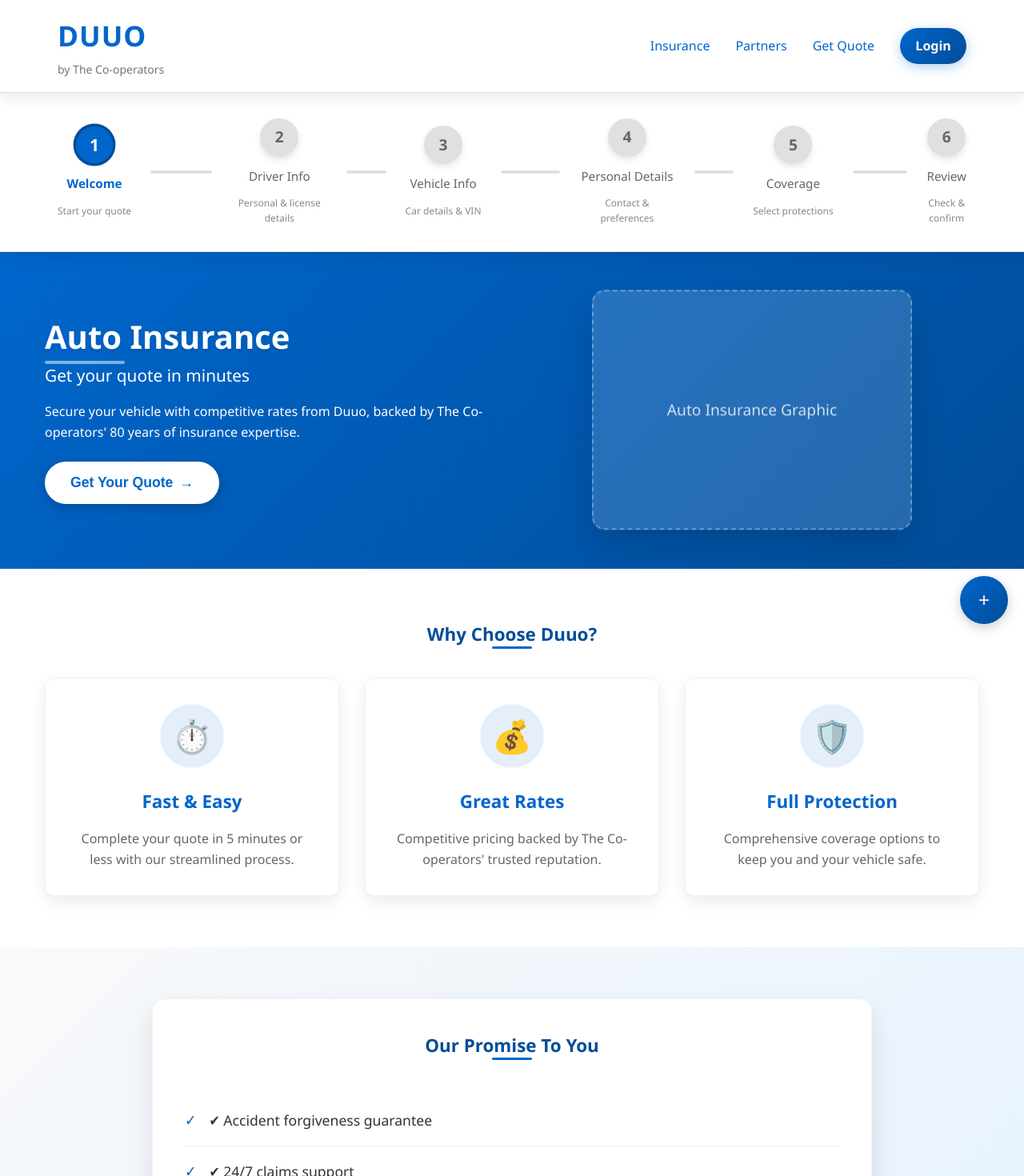
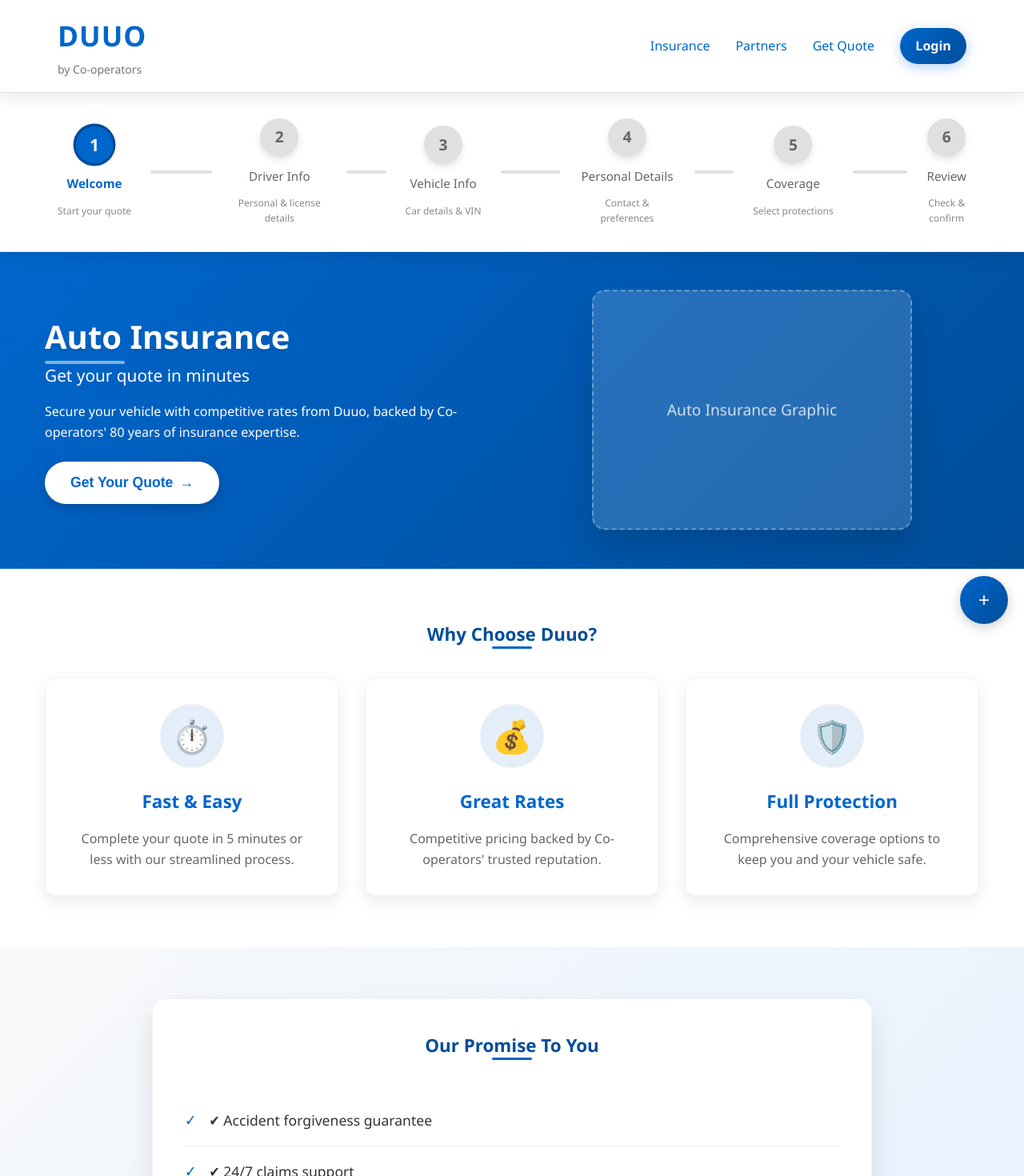
Before and after one commit to NasserWasfiBaBreak/duuo.vision, a React (Vite) app: page /#/ in a window 1280 px wide. Shown: the top 1470 px of the page at 80% size. Built offline with nearby package versions, Linux system fonts and the light colour scheme.

Commit message:
replace the cooperators to cooperators

```diff
--- a/src/components/Header.jsx
+++ b/src/components/Header.jsx
@@ -18,7 +18,7 @@
       <div className="header-container">
         <div className="branding">
           <div className="logo" onClick={handleLogoClick} style={{ cursor: 'pointer' }}>DUUO</div>
-          <div className="tagline">by The Co-operators</div>
+          <div className="tagline">by Co-operators</div>
         </div>
         <nav className="main-nav">
           <a href="#" className="nav-link">Insurance</a>
--- a/src/pages/Welcome.jsx
+++ b/src/pages/Welcome.jsx
@@ -17,7 +17,7 @@
             <h1 className="hero-title">Auto Insurance</h1>
             <p className="hero-subtitle">Get your quote in minutes</p>
             <p className="hero-description">
-              Secure your vehicle with competitive rates from Duuo, backed by The Co-operators' 80 years of insurance expertise.
+              Secure your vehicle with competitive rates from Duuo, backed by Co-operators' 80 years of insurance expertise.
             </p>
             <button className="cta-button" onClick={handleGetStarted}>
               Get Your Quote
@@ -49,7 +49,7 @@
                 <span className="icon">💰</span>
               </div>
               <h3 className="feature-title">Great Rates</h3>
-              <p className="feature-description">Competitive pricing backed by The Co-operators' trusted reputation.</p>
+              <p className="feature-description">Competitive pricing backed by Co-operators' trusted reputation.</p>
             </div>
 
             <div className="feature-card">
```
Also changed, not shown: 2 other files (tests, documents, lock files or other folders).
